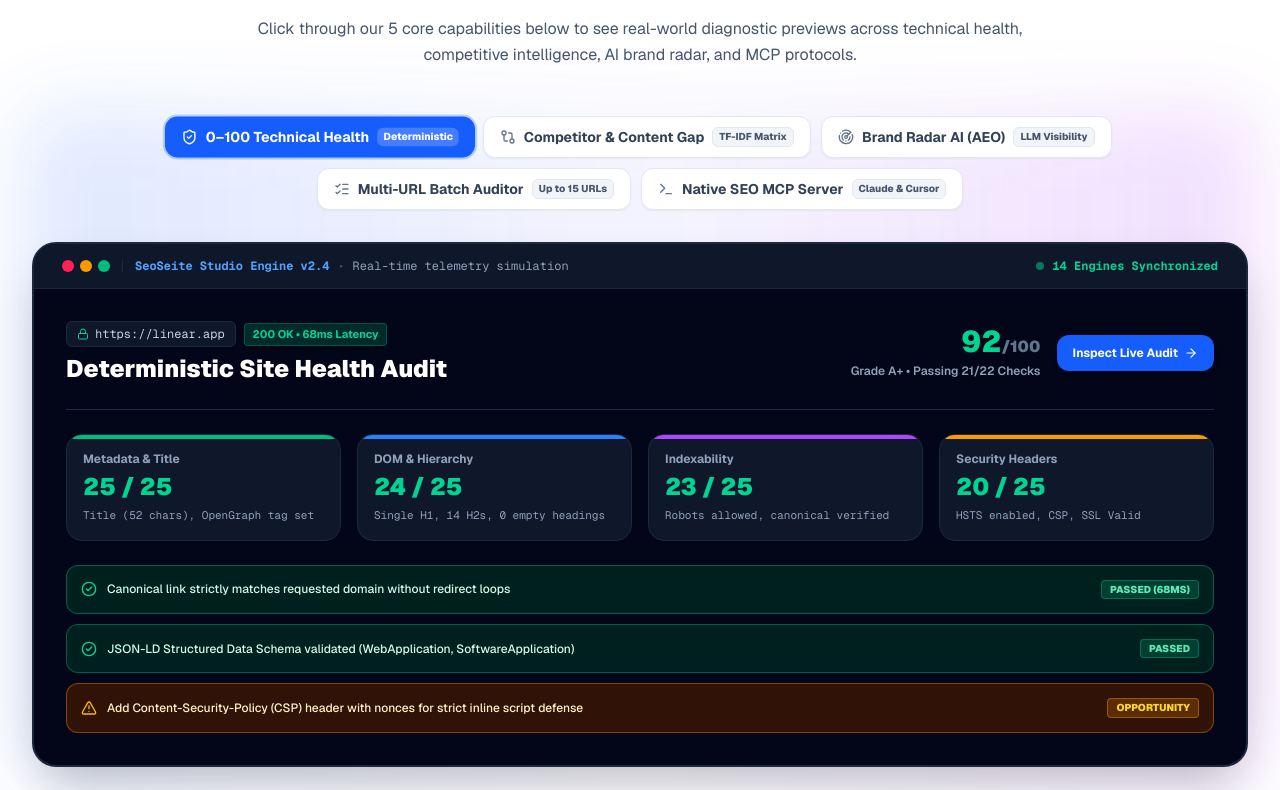
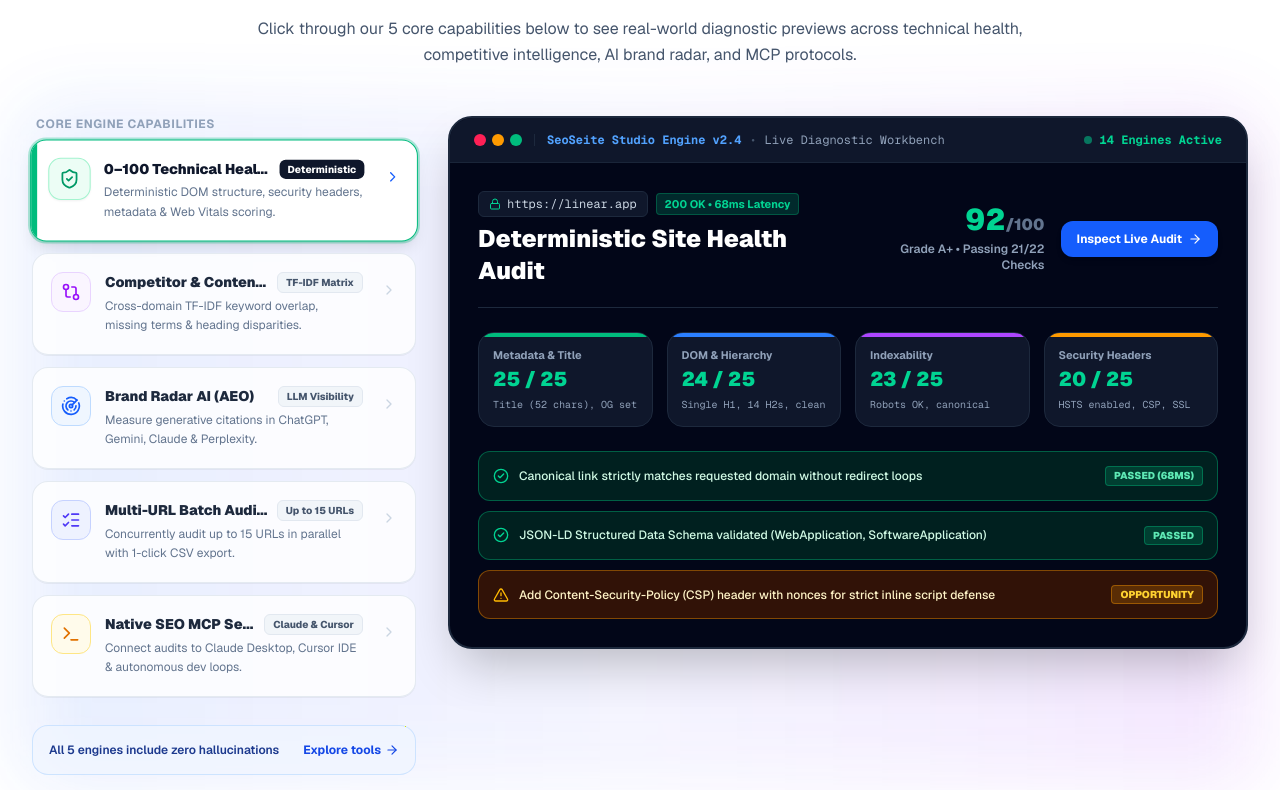
Before and after one commit to ayushchandramola95-cell/seoaudit, a Next.js app: page / in a window 1280 px wide. Shown: the part 5950-6740 px from the top of the page. Built offline with nearby package versions, Linux system fonts and the light colour scheme.

Commit message:
feat(ui): convert interactive product studio to left-side vertical options workbench layout

```diff
--- a/src/components/HomeInteractiveShowcase.tsx
+++ b/src/components/HomeInteractiveShowcase.tsx
@@ -29,53 +29,158 @@ import {
 export default function HomeInteractiveShowcase() {
   const [activeTab, setActiveTab] = useState<"audit" | "compare" | "radar" | "batch" | "mcp">("audit");
 
-  const tabs = [
-    { id: "audit", label: "0–100 Technical Health", icon: ShieldCheck, badge: "Deterministic" },
-    { id: "compare", label: "Competitor & Content Gap", icon: GitCompare, badge: "TF-IDF Matrix" },
-    { id: "radar", label: "Brand Radar AI (AEO)", icon: Radar, badge: "LLM Visibility" },
-    { id: "batch", label: "Multi-URL Batch Auditor", icon: ListChecks, badge: "Up to 15 URLs" },
-    { id: "mcp", label: "Native SEO MCP Server", icon: Terminal, badge: "Claude & Cursor" },
+  const options = [
+    {
+      id: "audit",
+      title: "0–100 Technical Health",
+      desc: "Deterministic DOM structure, security headers, metadata & Web Vitals scoring.",
+      icon: ShieldCheck,
+      badge: "Deterministic",
+      accent: "text-emerald-600 bg-emerald-50 border-emerald-200",
+      activeRing: "ring-2 ring-emerald-500/30 border-emerald-500",
+      barColor: "bg-emerald-500",
+    },
+    {
+      id: "compare",
+      title: "Competitor & Content Gap",
+      desc: "Cross-domain TF-IDF keyword overlap, missing terms & heading disparities.",
+      icon: GitCompare,
+      badge: "TF-IDF Matrix",
+      accent: "text-purple-600 bg-purple-50 border-purple-200",
+      activeRing: "ring-2 ring-purple-500/30 border-purple-500",
+      barColor: "bg-purple-500",
+    },
+    {
+      id: "radar",
+      title: "Brand Radar AI (AEO)",
+      desc: "Measure generative citations in ChatGPT, Gemini, Claude & Perplexity.",
+      icon: Radar,
+      badge: "LLM Visibility",
+      accent: "text-blue-600 bg-blue-50 border-blue-200",
+      activeRing: "ring-2 ring-blue-500/30 border-blue-500",
+      barColor: "bg-blue-500",
+    },
+    {
+      id: "batch",
+      title: "Multi-URL Batch Auditor",
+      desc: "Concurrently audit up to 15 URLs in parallel with 1-click CSV export.",
+      icon: ListChecks,
+      badge: "Up to 15 URLs",
+      accent: "text-indigo-600 bg-indigo-50 border-indigo-200",
+      activeRing: "ring-2 ring-indigo-500/30 border-indigo-500",
+      barColor: "bg-indigo-500",
+    },
+    {
+      id: "mcp",
+      title: "Native SEO MCP Server",
+      desc: "Connect audits to Claude Desktop, Cursor IDE & autonomous dev loops.",
+      icon: Terminal,
+      badge: "Claude & Cursor",
+      accent: "text-amber-600 bg-amber-50 border-amber-200",
+      activeRing: "ring-2 ring-amber-500/30 border-amber-500",
+      barColor: "bg-amber-500",
+    },
   ] as const;
 
   return (
     <div className="w-full relative">
       {/* Decorative ambient lighting aura */}
-      <div className="absolute -inset-2 bg-gradient-to-r from-blue-600/20 via-indigo-500/10 to-purple-600/20 rounded-3xl blur-2xl -z-10 opacity-70 pointer-events-none" />
+      <div className="absolute -inset-2 bg-gradient-to-r from-blue-600/15 via-indigo-500/10 to-purple-600/15 rounded-3xl blur-2xl -z-10 opacity-70 pointer-events-none" />
 
-      {/* Tab Switcher Pills */}
-      <div className="flex flex-wrap items-center justify-center gap-2.5 mb-8">
-        {tabs.map((tab) => {
-          const Icon = tab.icon;
-          const isActive = activeTab === tab.id;
+      {/* 2-Column Left Sidebar + Right Console Layout */}
+      <div className="grid grid-cols-1 lg:grid-cols-12 gap-8 items-start text-left">
+
+        {/* Left Column (5 Cols): Vertical Stack of 5 Interactive Option Cards */}
+        <div className="lg:col-span-5 xl:col-span-4 space-y-3">
+          <div className="text-xs font-bold uppercase tracking-wider text-slate-400 mb-2 px-1">
+            Core Engine Capabilities
+          </div>
+
+          {options.map((opt) => {
+            const Icon = opt.icon;
+            const isActive = activeTab === opt.id;
             return (
               <button
-              key={tab.id}
+                key={opt.id}
                 type="button"
-              onClick={() => setActiveTab(tab.id)}
-              className={`flex items-center gap-2 px-4 py-2.5 rounded-xl text-xs sm:text-sm font-bold transition-all cursor-pointer shadow-xs ${
+                onClick={() => setActiveTab(opt.id)}
+                className={`w-full text-left p-4 sm:p-4.5 rounded-2xl transition-all cursor-pointer relative overflow-hidden border ${
                   isActive
-                  ? "bg-blue-600 text-white shadow-md ring-2 ring-blue-500/30 scale-[1.02]"
-                  : "bg-white text-slate-700 border border-slate-200 hover:border-blue-300 hover:bg-slate-50"
+                    ? `bg-white shadow-lg ${opt.activeRing} scale-[1.01]`
+                    : "bg-white/80 hover:bg-white border-slate-200/90 hover:border-slate-300 shadow-2xs hover:translate-x-1"
                 }`}
               >
-              <Icon className={`w-4 h-4 ${isActive ? "text-white" : "text-slate-500"}`} />
-              <span>{tab.label}</span>
-              <span
-                className={`text-[10px] font-extrabold px-1.5 py-0.5 rounded-md hidden sm:inline ${
-                  isActive ? "bg-white/20 text-white" : "bg-slate-100 text-slate-600 border border-slate-200"
+                {/* Active Left Indicator Bar */}
+                {isActive && (
+                  <div className={`absolute left-0 top-0 bottom-0 w-1.5 ${opt.barColor}`} />
+                )}
+
+                <div className="flex items-start gap-3.5">
+                  {/* Icon */}
+                  <div
+                    className={`w-10 h-10 rounded-xl border flex items-center justify-center shrink-0 transition-transform ${
+                      isActive ? "scale-105 shadow-xs" : ""
+                    } ${opt.accent}`}
+                  >
+                    <Icon className="w-5 h-5" />
+                  </div>
+
+                  {/* Text Content */}
+                  <div className="flex-1 min-w-0 pr-1">
+                    <div className="flex items-center justify-between gap-2 mb-1">
+                      <h4
+                        className={`text-sm font-black truncate ${
+                          isActive ? "text-slate-900" : "text-slate-800"
                         }`}
                       >
-                {tab.badge}
+                        {opt.title}
+                      </h4>
+                      <span
+                        className={`text-[10px] font-extrabold px-2 py-0.5 rounded-md shrink-0 ${
+                          isActive
+                            ? "bg-slate-900 text-white"
+                            : "bg-slate-100 text-slate-600 border border-slate-200"
+                        }`}
+                      >
+                        {opt.badge}
                       </span>
+                    </div>
+
+                    <p className="text-xs text-slate-500 leading-relaxed line-clamp-2">
+                      {opt.desc}
+                    </p>
+                  </div>
+
+                  {/* Right Arrow Indicator */}
+                  <ChevronRight
+                    className={`w-4 h-4 shrink-0 mt-2.5 transition-transform ${
+                      isActive
+                        ? "text-blue-600 translate-x-0.5 font-bold"
+                        : "text-slate-300"
+                    }`}
+                  />
+                </div>
               </button>
             );
           })}
+
+          <div className="p-4 rounded-2xl bg-blue-50/70 border border-blue-200/70 text-xs text-blue-900 mt-4 flex items-center justify-between">
+            <span className="font-semibold">All 5 engines include zero hallucinations</span>
+            <Link
+              href="/tools"
+              className="text-blue-700 font-bold hover:underline inline-flex items-center gap-1 shrink-0"
+            >
+              <span>Explore tools</span>
+              <ArrowRight className="w-3.5 h-3.5" />
+            </Link>
+          </div>
         </div>
 
-      {/* Main Studio Frame Window */}
+        {/* Right Column (7 Cols): Main Studio Console Window Preview */}
+        <div className="lg:col-span-7 xl:col-span-8">
           <div className="bg-slate-950 text-white rounded-3xl border-2 border-slate-800 shadow-2xl overflow-hidden text-left transition-all">
             {/* Studio Window Chrome Header */}
-        <div className="px-5 sm:px-7 py-3.5 bg-slate-900 border-b border-slate-800/80 flex flex-col sm:flex-row sm:items-center justify-between gap-3">
+            <div className="px-5 sm:px-6 py-3.5 bg-slate-900 border-b border-slate-800/80 flex flex-col sm:flex-row sm:items-center justify-between gap-3">
               <div className="flex items-center gap-3">
                 <div className="flex items-center gap-1.5 pr-3 border-r border-slate-800">
                   <span className="w-3 h-3 rounded-full bg-rose-500 inline-block" />
@@ -85,24 +190,24 @@ export default function HomeInteractiveShowcase() {
 
                 <div className="flex items-center gap-2 text-xs font-mono text-slate-300">
                   <span className="text-blue-400 font-bold">SeoSeite Studio Engine v2.4</span>
-              <span className="text-slate-600 hidden md:inline">•</span>
-              <span className="text-slate-400 hidden md:inline">Real-time telemetry simulation</span>
+                  <span className="text-slate-600 hidden sm:inline">•</span>
+                  <span className="text-slate-400 hidden sm:inline">Live Diagnostic Workbench</span>
                 </div>
               </div>
 
               <div className="flex items-center gap-2 text-xs font-mono">
                 <span className="w-2 h-2 rounded-full bg-emerald-400 animate-pulse" />
-            <span className="text-emerald-400 font-bold">14 Engines Synchronized</span>
+                <span className="text-emerald-400 font-bold">14 Engines Active</span>
               </div>
             </div>
 
             {/* Studio Window Body */}
-        <div className="p-6 sm:p-8">
+            <div className="p-6 sm:p-7 min-h-[480px] flex flex-col justify-between">
               {/* Tab 1: Technical SEO Health */}
               {activeTab === "audit" && (
                 <div className="space-y-6 animate-in fade-in duration-200">
                   {/* Header Bar */}
-              <div className="flex flex-col sm:flex-row sm:items-center justify-between gap-4 pb-6 border-b border-slate-800">
+                  <div className="flex flex-col sm:flex-row sm:items-center justify-between gap-4 pb-5 border-b border-slate-800">
                     <div>
                       <div className="flex items-center gap-2 mb-1.5">
                         <span className="flex items-center gap-1.5 px-2.5 py-1 rounded-md bg-slate-900 border border-slate-800 text-xs font-mono text-slate-300">
@@ -137,34 +242,34 @@ export default function HomeInteractiveShowcase() {
                     </div>
                   </div>
 
-              {/* 4 Category Score Gauges with Accent Headers */}
-              <div className="grid grid-cols-2 md:grid-cols-4 gap-4">
-                <div className="p-4 rounded-2xl bg-slate-900 border border-slate-800 relative overflow-hidden">
+                  {/* 4 Category Score Gauges */}
+                  <div className="grid grid-cols-2 sm:grid-cols-4 gap-3.5">
+                    <div className="p-3.5 rounded-2xl bg-slate-900 border border-slate-800 relative overflow-hidden">
                       <div className="absolute top-0 left-0 right-0 h-1 bg-emerald-500" />
-                  <div className="text-xs font-bold text-slate-400 mb-1">Metadata &amp; Title</div>
-                  <div className="text-2xl font-black text-emerald-400">25 / 25</div>
-                  <div className="text-[11px] text-slate-400 mt-1 font-mono">Title (52 chars), OpenGraph tag set</div>
+                      <div className="text-[11px] font-bold text-slate-400 mb-0.5">Metadata &amp; Title</div>
+                      <div className="text-xl font-black text-emerald-400">25 / 25</div>
+                      <div className="text-[10px] text-slate-400 mt-1 font-mono">Title (52 chars), OG set</div>
                     </div>
 
-                <div className="p-4 rounded-2xl bg-slate-900 border border-slate-800 relative overflow-hidden">
+                    <div className="p-3.5 rounded-2xl bg-slate-900 border border-slate-800 relative overflow-hidden">
                       <div className="absolute top-0 left-0 right-0 h-1 bg-blue-500" />
-                  <div className="text-xs font-bold text-slate-400 mb-1">DOM &amp; Hierarchy</div>
-                  <div className="text-2xl font-black text-emerald-400">24 / 25</div>
-                  <div className="text-[11px] text-slate-400 mt-1 font-mono">Single H1, 14 H2s, 0 empty headings</div>
+                      <div className="text-[11px] font-bold text-slate-400 mb-0.5">DOM &amp; Hierarchy</div>
+                      <div className="text-xl font-black text-emerald-400">24 / 25</div>
+                      <div className="text-[10px] text-slate-400 mt-1 font-mono">Single H1, 14 H2s, clean</div>
                     </div>
 
-                <div className="p-4 rounded-2xl bg-slate-900 border border-slate-800 relative overflow-hidden">
+                    <div className="p-3.5 rounded-2xl bg-slate-900 border border-slate-800 relative overflow-hidden">
                       <div className="absolute top-0 left-0 right-0 h-1 bg-purple-500" />
-                  <div className="text-xs font-bold text-slate-400 mb-1">Indexability</div>
-                  <div className="text-2xl font-black text-emerald-400">23 / 25</div>
-                  <div className="text-[11px] text-slate-400 mt-1 font-mono">Robots allowed, canonical verified</div>
+                      <div className="text-[11px] font-bold text-slate-400 mb-0.5">Indexability</div>
+                      <div className="text-xl font-black text-emerald-400">23 / 25</div>
+                      <div className="text-[10px] text-slate-400 mt-1 font-mono">Robots OK, canonical</div>
                     </div>
 
-                <div className="p-4 rounded-2xl bg-slate-900 border border-slate-800 relative overflow-hidden">
+                    <div className="p-3.5 rounded-2xl bg-slate-900 border border-slate-800 relative overflow-hidden">
                       <div className="absolute top-0 left-0 right-0 h-1 bg-amber-500" />
-                  <div className="text-xs font-bold text-slate-400 mb-1">Security Headers</div>
-                  <div className="text-2xl font-black text-emerald-400">20 / 25</div>
-                  <div className="text-[11px] text-slate-400 mt-1 font-mono">HSTS enabled, CSP, SSL Valid</div>
+                      <div className="text-[11px] font-bold text-slate-400 mb-0.5">Security Headers</div>
+                      <div className="text-xl font-black text-emerald-400">20 / 25</div>
+                      <div className="text-[10px] text-slate-400 mt-1 font-mono">HSTS enabled, CSP, SSL</div>
                     </div>
                   </div>
 
@@ -206,7 +311,7 @@ export default function HomeInteractiveShowcase() {
               {/* Tab 2: Competitor & Content Gap */}
               {activeTab === "compare" && (
                 <div className="space-y-6 animate-in fade-in duration-200">
-              <div className="flex flex-col sm:flex-row sm:items-center justify-between gap-4 pb-6 border-b border-slate-800">
+                  <div className="flex flex-col sm:flex-row sm:items-center justify-between gap-4 pb-5 border-b border-slate-800">
                     <div>
                       <div className="text-xs font-mono text-purple-400 font-bold mb-1">
                         Comparison: vercel.com vs netlify.com
@@ -224,7 +329,7 @@ export default function HomeInteractiveShowcase() {
                     </Link>
                   </div>
 
-              <div className="grid grid-cols-1 sm:grid-cols-3 gap-4">
+                  <div className="grid grid-cols-1 sm:grid-cols-3 gap-3.5">
                     <div className="p-4 rounded-2xl bg-slate-900 border border-slate-800 text-center relative overflow-hidden">
                       <div className="absolute top-0 left-0 right-0 h-1 bg-rose-500" />
                       <div className="text-2xl font-black text-rose-400">18 Terms</div>
@@ -265,7 +370,7 @@ export default function HomeInteractiveShowcase() {
               {/* Tab 3: Brand Radar AI */}
               {activeTab === "radar" && (
                 <div className="space-y-6 animate-in fade-in duration-200">
-              <div className="flex flex-col sm:flex-row sm:items-center justify-between gap-4 pb-6 border-b border-slate-800">
+                  <div className="flex flex-col sm:flex-row sm:items-center justify-between gap-4 pb-5 border-b border-slate-800">
                     <div>
                       <div className="text-xs font-mono text-blue-400 font-bold mb-1">
                         Target Brand: Stripe (stripe.com)
@@ -283,7 +388,7 @@ export default function HomeInteractiveShowcase() {
                     </Link>
                   </div>
 
-              <div className="grid grid-cols-1 sm:grid-cols-3 gap-4">
+                  <div className="grid grid-cols-1 sm:grid-cols-3 gap-3.5">
                     <div className="p-4 rounded-2xl bg-slate-900 border border-slate-800 text-center relative overflow-hidden">
                       <div className="absolute top-0 left-0 right-0 h-1 bg-blue-500" />
                       <div className="text-3xl font-black text-blue-400">100%</div>
@@ -318,7 +423,7 @@ export default function HomeInteractiveShowcase() {
               {/* Tab 4: Multi-URL Batch Auditor */}
               {activeTab === "batch" && (
                 <div className="space-y-6 animate-in fade-in duration-200">
-              <div className="flex flex-col sm:flex-row sm:items-center justify-between gap-4 pb-6 border-b border-slate-800">
+                  <div className="flex flex-col sm:flex-row sm:items-center justify-between gap-4 pb-5 border-b border-slate-800">
                     <div>
                       <div className="text-xs font-mono text-indigo-400 font-bold mb-1">
                         Batch Queue • Up to 15 Concurrent Domains
@@ -341,46 +446,46 @@ export default function HomeInteractiveShowcase() {
                     <table className="w-full text-left font-mono text-xs">
                       <thead>
                         <tr className="bg-slate-900 border-b border-slate-800 text-slate-400">
-                      <th className="py-3 px-4 font-bold">Domain</th>
-                      <th className="py-3 px-4 font-bold">Health Score</th>
-                      <th className="py-3 px-4 font-bold">Latency</th>
-                      <th className="py-3 px-4 font-bold">Open PageRank</th>
-                      <th className="py-3 px-4 font-bold">Stack Fingerprint</th>
+                          <th className="py-2.5 px-3.5 font-bold">Domain</th>
+                          <th className="py-2.5 px-3.5 font-bold">Health Score</th>
+                          <th className="py-2.5 px-3.5 font-bold">Latency</th>
+                          <th className="py-2.5 px-3.5 font-bold">Open PageRank</th>
+                          <th className="py-2.5 px-3.5 font-bold">Stack Fingerprint</th>
                         </tr>
                       </thead>
                       <tbody className="divide-y divide-slate-800 bg-slate-950 text-slate-300">
                         <tr>
-                      <td className="py-3 px-4 font-bold text-white">stripe.com</td>
-                      <td className="py-3 px-4">
+                          <td className="py-2.5 px-3.5 font-bold text-white">stripe.com</td>
+                          <td className="py-2.5 px-3.5">
                             <span className="px-2 py-0.5 rounded bg-emerald-500/20 text-emerald-400 font-bold border border-emerald-500/30">
                               98 (A+)
                             </span>
                           </td>
-                      <td className="py-3 px-4 text-slate-300 font-semibold">64 ms</td>
-                      <td className="py-3 px-4 text-cyan-400 font-bold">9.6 / 10</td>
-                      <td className="py-3 px-4 text-slate-400">React, CloudFront</td>
+                          <td className="py-2.5 px-3.5 text-slate-300 font-semibold">64 ms</td>
+                          <td className="py-2.5 px-3.5 text-cyan-400 font-bold">9.6 / 10</td>
+                          <td className="py-2.5 px-3.5 text-slate-400">React, CloudFront</td>
                         </tr>
                         <tr>
-                      <td className="py-3 px-4 font-bold text-white">linear.app</td>
-                      <td className="py-3 px-4">
+                          <td className="py-2.5 px-3.5 font-bold text-white">linear.app</td>
+                          <td className="py-2.5 px-3.5">
                             <span className="px-2 py-0.5 rounded bg-emerald-500/20 text-emerald-400 font-bold border border-emerald-500/30">
                               96 (A)
                             </span>
                           </td>
-                      <td className="py-3 px-4 text-slate-300 font-semibold">68 ms</td>
-                      <td className="py-3 px-4 text-cyan-400 font-bold">8.4 / 10</td>
-                      <td className="py-3 px-4 text-slate-400">Next.js, Tailwind</td>
+                          <td className="py-2.5 px-3.5 text-slate-300 font-semibold">68 ms</td>
+                          <td className="py-2.5 px-3.5 text-cyan-400 font-bold">8.4 / 10</td>
+                          <td className="py-2.5 px-3.5 text-slate-400">Next.js, Tailwind</td>
                         </tr>
                         <tr>
-                      <td className="py-3 px-4 font-bold text-white">github.com</td>
-                      <td className="py-3 px-4">
+                          <td className="py-2.5 px-3.5 font-bold text-white">github.com</td>
+                          <td className="py-2.5 px-3.5">
                             <span className="px-2 py-0.5 rounded bg-emerald-500/20 text-emerald-400 font-bold border border-emerald-500/30">
                               94 (A)
                             </span>
                           </td>
-                      <td className="py-3 px-4 text-slate-300 font-semibold">82 ms</td>
-                      <td className="py-3 px-4 text-cyan-400 font-bold">9.8 / 10</td>
-                      <td className="py-3 px-4 text-slate-400">Rails, React</td>
+                          <td className="py-2.5 px-3.5 text-slate-300 font-semibold">82 ms</td>
+                          <td className="py-2.5 px-3.5 text-cyan-400 font-bold">9.8 / 10</td>
+                          <td className="py-2.5 px-3.5 text-slate-400">Rails, React</td>
                         </tr>
                       </tbody>
                     </table>
@@ -399,7 +504,7 @@ export default function HomeInteractiveShowcase() {
               {/* Tab 5: Native MCP Server */}
               {activeTab === "mcp" && (
                 <div className="space-y-6 animate-in fade-in duration-200">
-              <div className="flex flex-col sm:flex-row sm:items-center justify-between gap-4 pb-6 border-b border-slate-800">
+                  <div className="flex flex-col sm:flex-row sm:items-center justify-between gap-4 pb-5 border-b border-slate-800">
                     <div>
                       <div className="text-xs font-mono text-emerald-400 font-bold mb-1">
                         Model Context Protocol (JSON-RPC 2.0)
@@ -434,7 +539,7 @@ export default function HomeInteractiveShowcase() {
 }`}
                   </pre>
 
-              <div className="flex flex-wrap items-center gap-3 text-xs text-slate-400 pt-2 border-t border-slate-800">
+                  <div className="flex flex-wrap items-center gap-2.5 text-xs text-slate-400 pt-2 border-t border-slate-800">
                     <span className="text-emerald-400 font-bold">Supported MCP Tools:</span>
                     <code className="bg-slate-900 border border-slate-800 px-2 py-0.5 rounded text-slate-200 font-mono">seoseite_audit_url</code>
                     <code className="bg-slate-900 border border-slate-800 px-2 py-0.5 rounded text-slate-200 font-mono">seoseite_compare_domains</code>
@@ -445,5 +550,8 @@ export default function HomeInteractiveShowcase() {
             </div>
           </div>
         </div>
+
+      </div>
+    </div>
   );
 }
```
Lines whose indentation alone changed are shown as unchanged.
